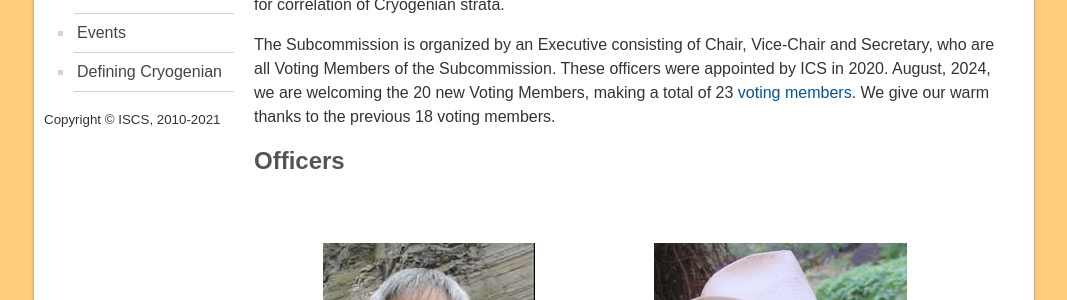
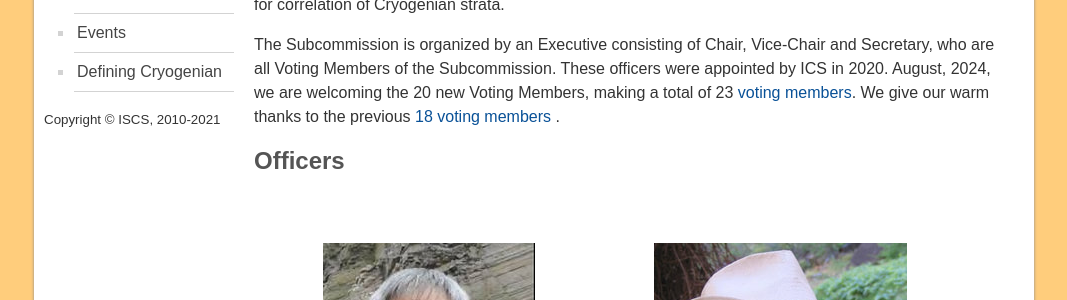
Before and after one commit to i-c-stratigraphy/subcommission-cryogenian, a Jekyll site: the page built from pages/index.md, in a window 1280 px wide. Shown: the part 511-811 px from the top of the page, without its empty margins (106-1173 px from the left). Built offline with Jekyll 4.4.1, drawn with Linux system fonts in a browser that asks for light colours; part of the change alters nothing that is shown.

```diff
--- a/pages/index.md
+++ b/pages/index.md
@@ -6,7 +6,7 @@ permalink: /
 
 The Subcommission is the primary body for facilitation of international communication and scientific cooperation in Cryogenian stratigraphy directed at better understanding Earth system evolution during the Cryogenian Period (c.720 – c.635 Ma). Its priority is the unambiguous definition, by means of global stratotype section and points (GSSP), of a hierarchy of chronostratigraphic units that provide the framework for correlation of Cryogenian strata.
 
-The Subcommission is organized by an Executive consisting of Chair, Vice-Chair and Secretary, who are all Voting Members of the Subcommission. These officers were appointed by ICS in 2020.  August, 2024, we are welcoming the 20 new Voting Members, making a total of 23 [voting members](/members). We give our warm thanks to the previous 18 voting members.
+The Subcommission is organized by an Executive consisting of Chair, Vice-Chair and Secretary, who are all Voting Members of the Subcommission. These officers were appointed by ICS in 2020.  August, 2024, we are welcoming the 20 new Voting Members, making a total of 23 [voting members](/members). We give our warm thanks to the previous <a href="https://www.cryogenian.org/voting-members.html">18 voting members</a>  .
 
 ## Officers
 <div class="person">
```
